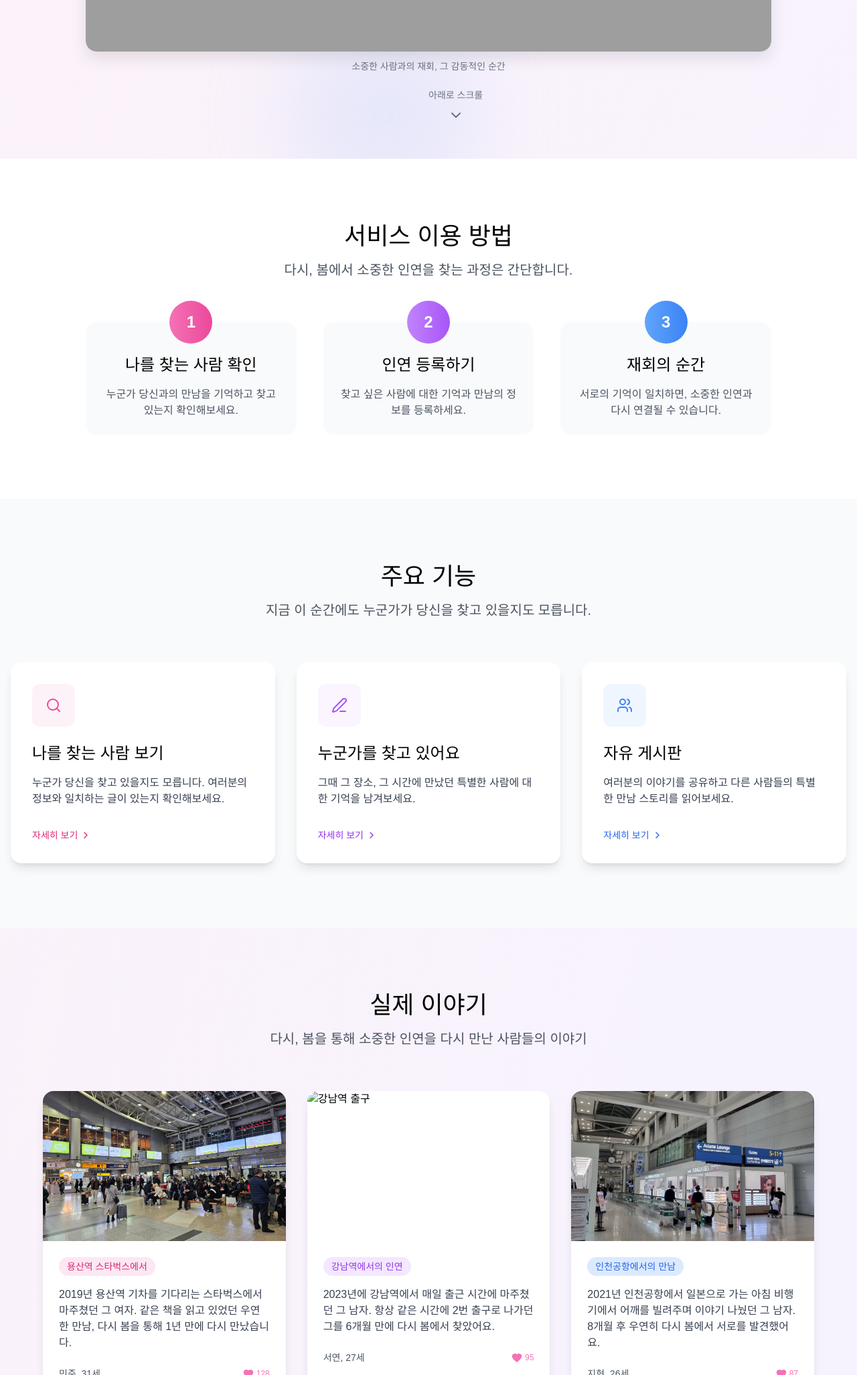
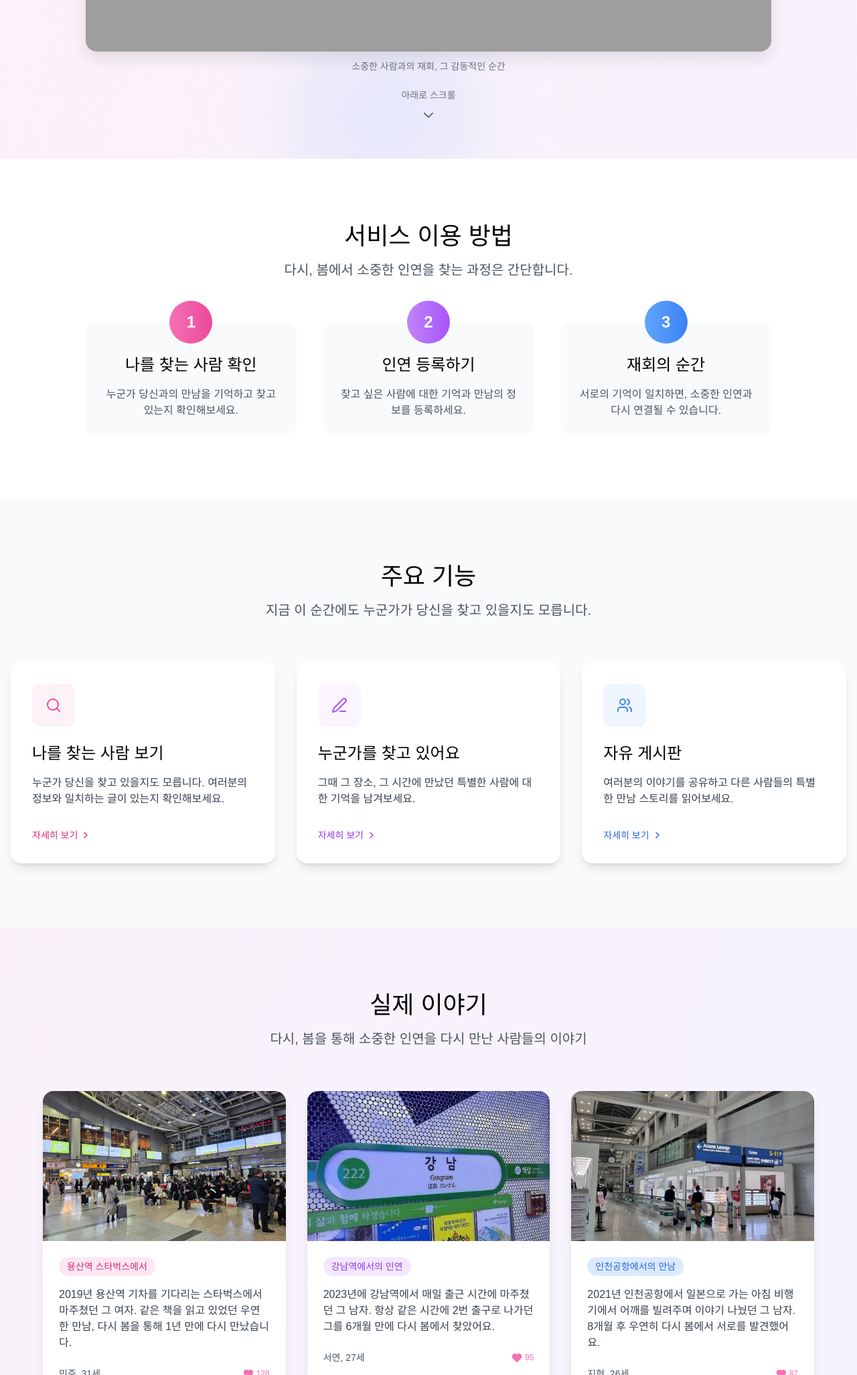
Before and after one commit to nini7434/springggg, a plain HTML site: page index.html in a window 1280 px wide. Shown: the part 1160-3213 px from the top of the page at 67% size. Drawn offline with nearby package versions, Linux system fonts and the light colour scheme; grey boxes are pictures that could not be loaded; a web font is replaced by a local one.

Commit message:
Update index.html

```diff
--- a/index.html
+++ b/index.html
@@ -195,10 +195,10 @@
           </div>
         </div>
 
-        <!-- Scroll indicator -->
-        <div class="absolute bottom-10 left-1/2 transform -translate-x-1/2 flex flex-col items-center animate-bounce">
+        <!-- 수정된 스크롤 인디케이터 (중앙 정렬) -->
+        <div class="absolute bottom-10 left-0 right-0 mx-auto flex flex-col items-center justify-center animate-bounce text-center">
           <span class="text-sm text-gray-500 mb-2">아래로 스크롤</span>
-          <i data-lucide="chevron-down" class="h-6 w-6 text-gray-500"></i>
+          <i data-lucide="chevron-down" class="h-6 w-6 text-gray-500 mx-auto"></i>
         </div>
       </section>
 
@@ -291,7 +291,8 @@
           <div class="grid md:grid-cols-2 lg:grid-cols-3 gap-8 max-w-6xl mx-auto">
             <div class="story-card bg-white rounded-2xl shadow-lg overflow-hidden">
               <div class="h-56 overflow-hidden">
-                <img src="images/용산역.jpg" alt="용산역에서 마주쳤던 그 여자" class="story-image w-full h-full object-cover">
+                <!-- GitHub에 업로드된 이미지 사용 -->
+                <img src="https://raw.githubusercontent.com/nini7434/springggg/main/images/용산역.jpg" alt="용산역 스타벅스" class="story-image w-full h-full object-cover">
               </div>
               <div class="p-6">
                 <div class="bg-pink-100 text-pink-600 px-3 py-1 rounded-full text-sm font-medium inline-block mb-4">
@@ -310,7 +311,8 @@
 
             <div class="story-card bg-white rounded-2xl shadow-lg overflow-hidden">
               <div class="h-56 overflow-hidden">
-                <img src="images/강남역.jpg.jpg" alt="강남역 출구" class="story-image w-full h-full object-cover">
+                <!-- GitHub에 업로드된 이미지 사용 -->
+                <img src="https://raw.githubusercontent.com/nini7434/springggg/main/images/강남역.jpg" alt="강남역 출구" class="story-image w-full h-full object-cover">
               </div>
               <div class="p-6">
                 <div class="bg-purple-100 text-purple-600 px-3 py-1 rounded-full text-sm font-medium inline-block mb-4">
@@ -329,7 +331,8 @@
 
             <div class="story-card bg-white rounded-2xl shadow-lg overflow-hidden">
               <div class="h-56 overflow-hidden">
-                <img src="images/인천공항.jpg" alt="인천공항 대기실" class="story-image w-full h-full object-cover">
+                <!-- GitHub에 업로드된 이미지 사용 -->
+                <img src="https://raw.githubusercontent.com/nini7434/springggg/main/images/인천공항.jpg" alt="인천공항 대기실" class="story-image w-full h-full object-cover">
               </div>
               <div class="p-6">
                 <div class="bg-blue-100 text-blue-600 px-3 py-1 rounded-full text-sm font-medium inline-block mb-4">
```
